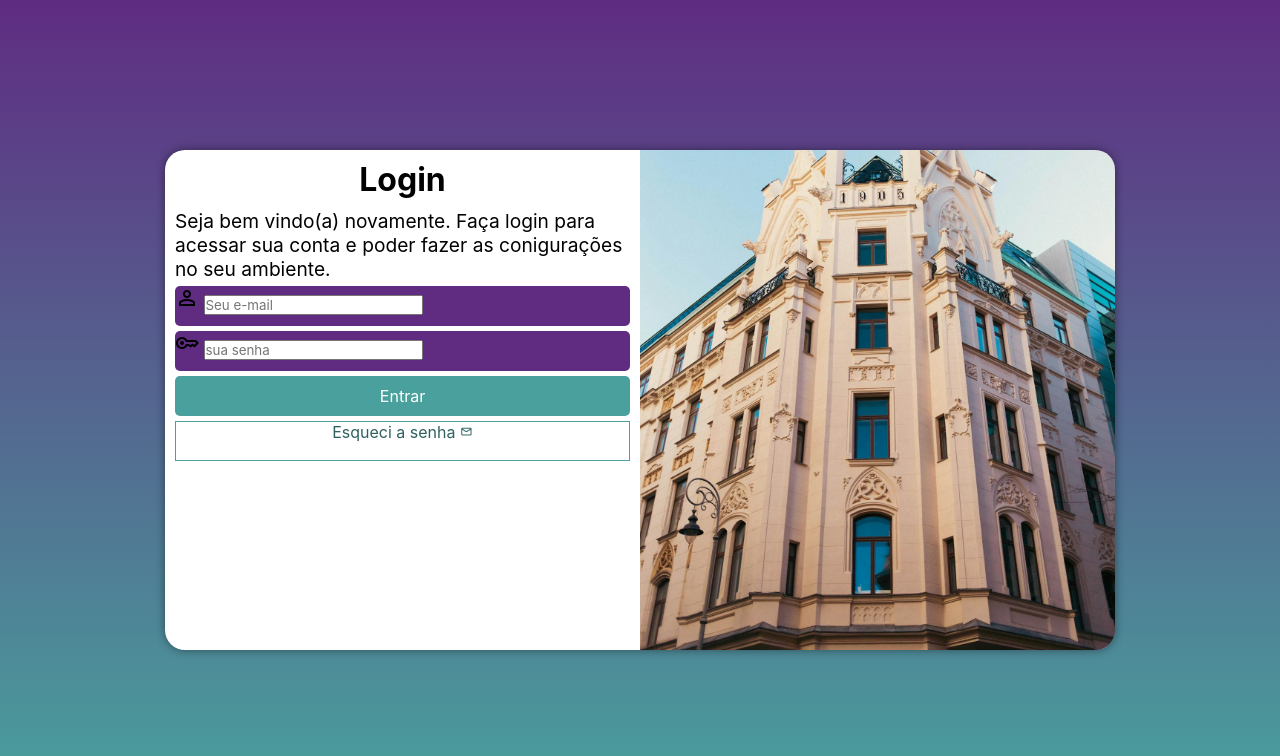
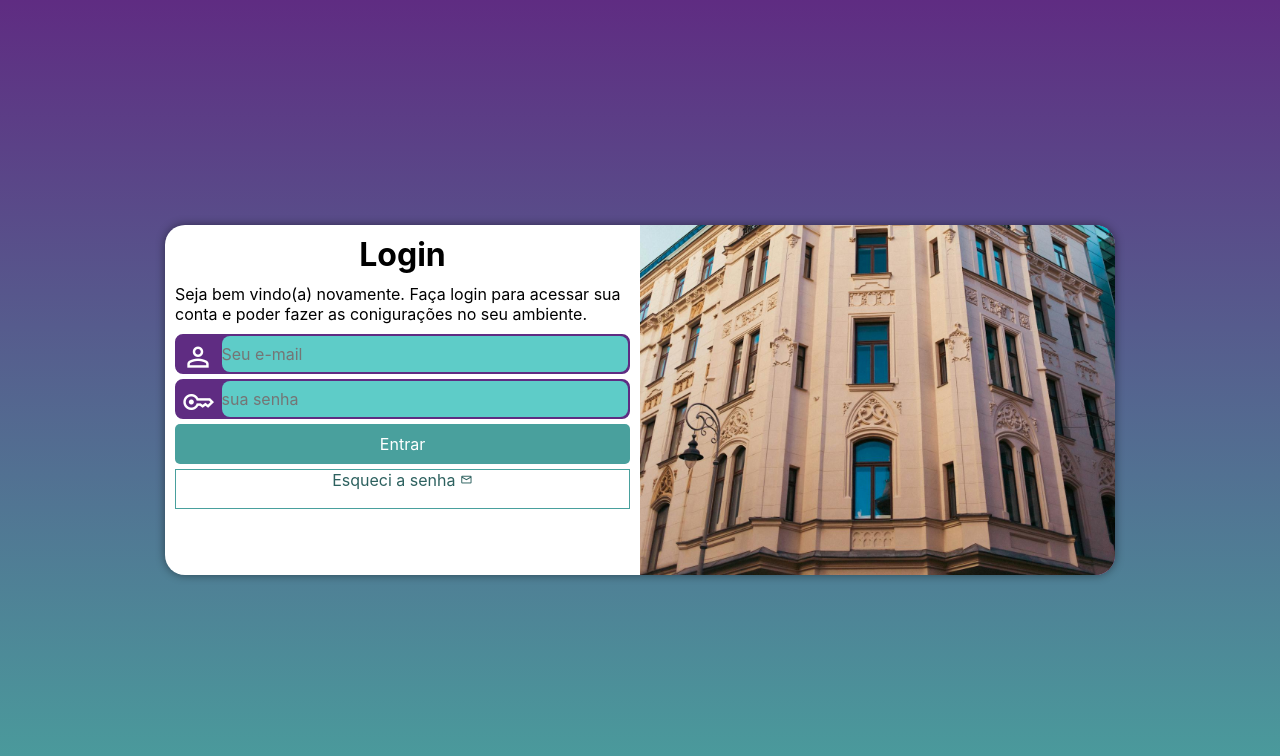
Before and after one commit to Monteiro1000/projeto-login, a plain HTML site: page index.html in a window 1280 px wide. Drawn offline with nearby package versions, Linux system fonts and the light colour scheme.

Commit message:
Finalizei o projeto login

```diff
--- a/estilos/media-query.css
+++ b/estilos/media-query.css
@@ -11,14 +11,14 @@ Desktop: 992px até 1200px
 Grandes telas: acima de 1200px
 */
 
-@media screen and (min-width: 768px) and (max-width: 992px) {
+@media screen and (min-width: 768px) and (max-width: 992px) { /*CONFIGURAÇÃO PARA TABLET*/
 
     body {
         background-image: linear-gradient(to top, #49a09d, #5f2c82);
     }
     section#login{
         width: 80vw;
-
+        height: 280px;
     }
 
     section#login > div#imagem {
@@ -33,7 +33,7 @@ Grandes telas: acima de 1200px
     }
 }
 
-@media screen and (min-width: 992px) {
+@media screen and (min-width: 992px) { /* CONFIGURAÇÕES PRA DESKTOP*/
 
     body {
         background-image: linear-gradient(to top, #49a09d, #5f2c82);
@@ -41,6 +41,7 @@ Grandes telas: acima de 1200px
 
     section#login{
         width: 950px;
+        height: 350px;
 
     }
 
@@ -58,6 +59,7 @@ div#formulario > h1{
     font-size: 2em;
 }
     div#formulario > p {
-    font-size: 1.2em;
+    font-size: 1em;
+    margin: 10px 0px;
 }
 }
--- a/estilos/style.css
+++ b/estilos/style.css
@@ -36,7 +36,6 @@ section#login{
     position: absolute;
     top: 50%;
     left: 50%;
-    transform: translate(-50%, -50%);
     overflow: hidden;
 
     background-color: white;
@@ -47,6 +46,7 @@ section#login{
 
     transition: width .3s, height .3s;
     transition-timing-function: ease;
+    transform: translate(-50%, -50%);
 }
 
 section#login >div#imagem {
@@ -74,15 +74,38 @@ div#formulario > p {
 
 form > div.campo{
     background-color: #5f2c82;
+    border: 2px solid #5f2c82;
     display: block;
     width: 100%;
     height: 40px;
-    border-radius: 5px;
+    border-radius: 8px;
     margin: 5px 0px;
 }
 
 div.campo > label {
     display: none;
+}
+
+div.campo > span {
+    color: white;
+    font-size: 2em;
+    width: 40px;
+    padding: 5px;
+}
+
+div.campo > input {
+    background-color: #5eccc8;
+    font-size: 1em;
+    width: calc(100% - 45px);
+    height: 100%;
+    border: 0px;
+    border-radius: 8px;
+    transform: translateY(-13px);
+
+}
+
+div.campo > input:focus-within {
+    background-color: white;
 }
 
 form > input[type=submit] {
@@ -95,6 +118,7 @@ form > input[type=submit] {
     border: none;
     border-radius: 5px;
     cursor: pointer;
+
 }
 
 form > input[type=submit]:hover{
```
